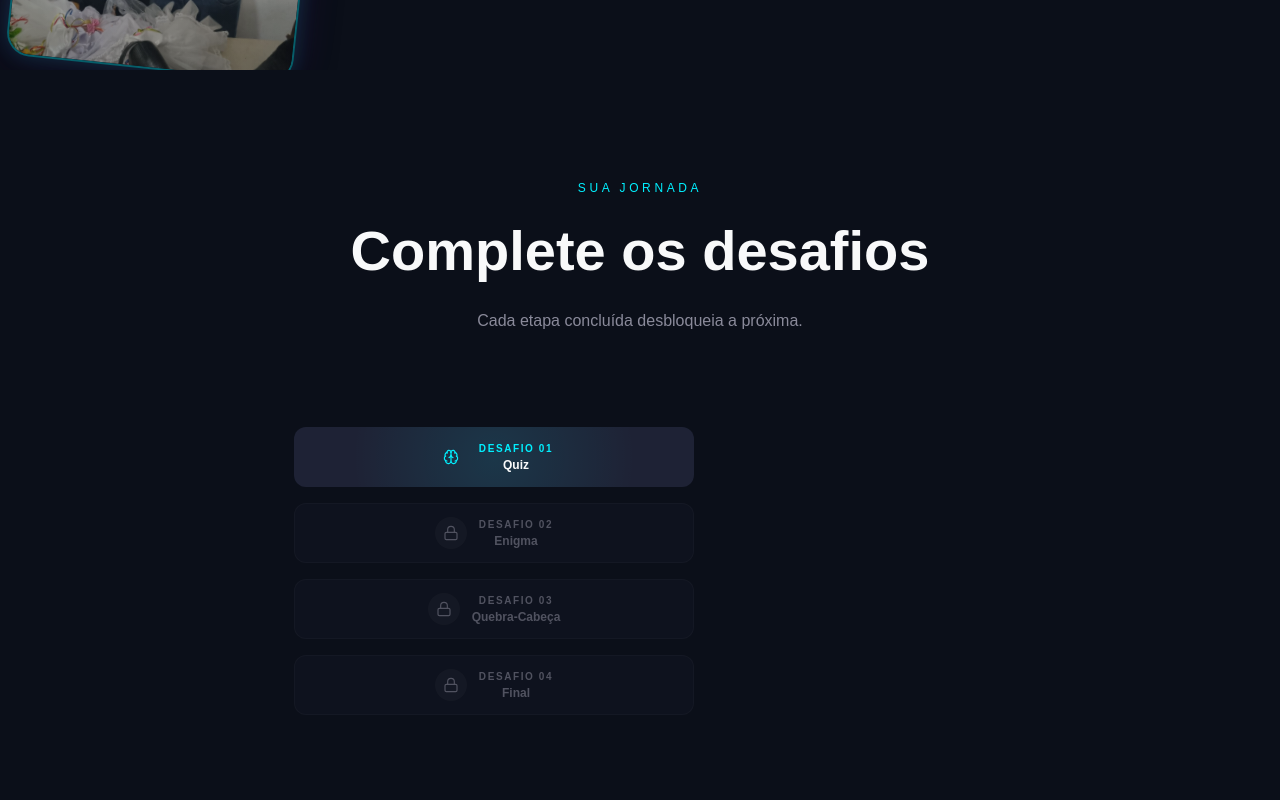
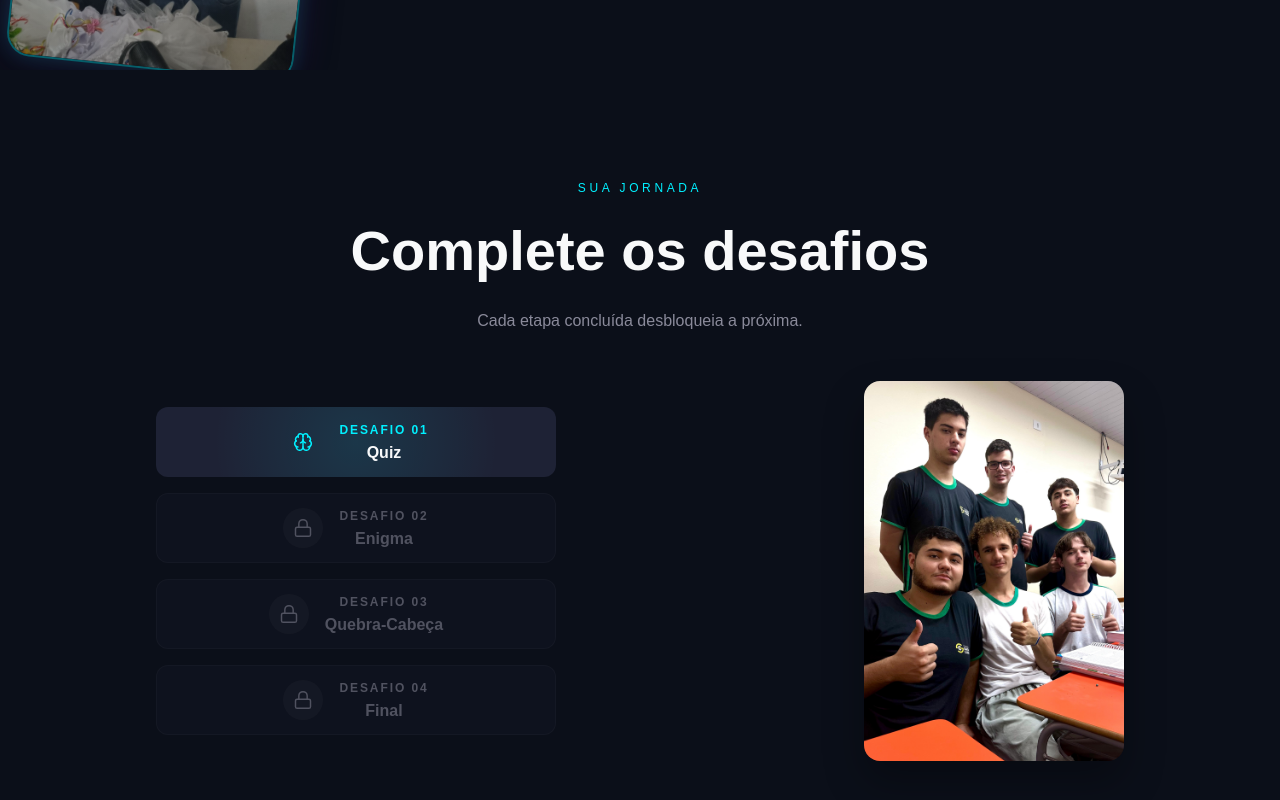
Before and after one commit to Daniel-Colonheze/aniversario-surpresa, a Next.js app: page / in a window 1280 px wide. Shown: the part 1530-2330 px from the top of the page. Built offline with nearby package versions, Linux system fonts and the light colour scheme; no server answers.

Commit message:
cigarro posicionado certo agr

```diff
--- a/src/app/Components/sections/ChallengesSection.tsx
+++ b/src/app/Components/sections/ChallengesSection.tsx
@@ -2,6 +2,7 @@
 
 import { motion } from "framer-motion";
 import { useRouter } from "next/navigation";
+import Image from "next/image";
 import { Brain, Key, Puzzle, Gift, Lock, type LucideIcon } from "lucide-react";
 import { useProgress } from "../../hooks/useProgress";
 import type { ChallengeId } from "../../lib/store";
@@ -158,15 +159,38 @@ export default function ChallengesSection() {
             })}
           </div>
 
-          {/* Cigarro 3D ao lado */}
+          {/* Lado direito: cigarro + imagem */}
           <div
             style={{
-              width: "260px",
-              height: "380px",
-              flexShrink: 0,
+              display: "flex",
+              flexDirection: "row",
+              alignItems: "center",
+              justifyContent: "center",
+              gap: "1rem",
+              flexWrap: "wrap",
             }}
           >
-            <Cigarro3D />
+            <div style={{ width: "260px", height: "380px" }}>
+              <Cigarro3D />
+            </div>
+            <div
+              style={{
+                width: "260px",
+                height: "380px",
+                position: "relative",
+                borderRadius: "1rem",
+                overflow: "hidden",
+                boxShadow: "0 20px 40px rgba(0,0,0,0.3)",
+              }}
+            >
+              <Image
+                src="/images/momento-6.jpg"
+                alt="Momento especial"
+                fill
+                style={{ objectFit: "cover" }}
+                sizes="(max-width: 768px) 260px, 260px"
+              />
+            </div>
           </div>
         </div>
       </div>
@@ -192,9 +216,9 @@ function ChallengeCard({
         position: "relative",
         overflow: "hidden",
         width: "100%",
-        minHeight: "60px",
+        minHeight: "70px",
         borderRadius: "12px",
-        padding: "8px 12px",
+        padding: "12px 16px",
         transition: "all 0.2s ease",
         display: "flex",
         alignItems: "center",
@@ -233,7 +257,7 @@ function ChallengeCard({
           display: "flex",
           alignItems: "center",
           justifyContent: "center",
-          gap: "12px",
+          gap: "16px",
         }}
       >
         <div
@@ -241,8 +265,8 @@ function ChallengeCard({
             display: "flex",
             alignItems: "center",
             justifyContent: "center",
-            width: "32px",
-            height: "32px",
+            width: "40px",
+            height: "40px",
             borderRadius: "999px",
             background: locked
               ? "rgba(255,255,255,0.05)"
@@ -251,19 +275,19 @@ function ChallengeCard({
           }}
         >
           {locked ? (
-            <Lock size={16} strokeWidth={1.75} />
+            <Lock size={20} strokeWidth={1.75} />
           ) : (
-            <Icon size={16} strokeWidth={1.75} />
+            <Icon size={20} strokeWidth={1.75} />
           )}
         </div>
         <div style={{ textAlign: "center" }}>
           <span
             style={{
               display: "block",
-              fontSize: "10px",
+              fontSize: "12px",
               fontWeight: 600,
               letterSpacing: "0.16em",
-              marginBottom: "2px",
+              marginBottom: "4px",
               color: locked ? "var(--text-muted)" : challenge.color,
             }}
           >
@@ -271,7 +295,7 @@ function ChallengeCard({
           </span>
           <h3
             style={{
-              fontSize: "12px",
+              fontSize: "16px",
               fontWeight: 700,
               lineHeight: 1.2,
               color: locked ? "var(--text-muted)" : "var(--text-primary)",
```
